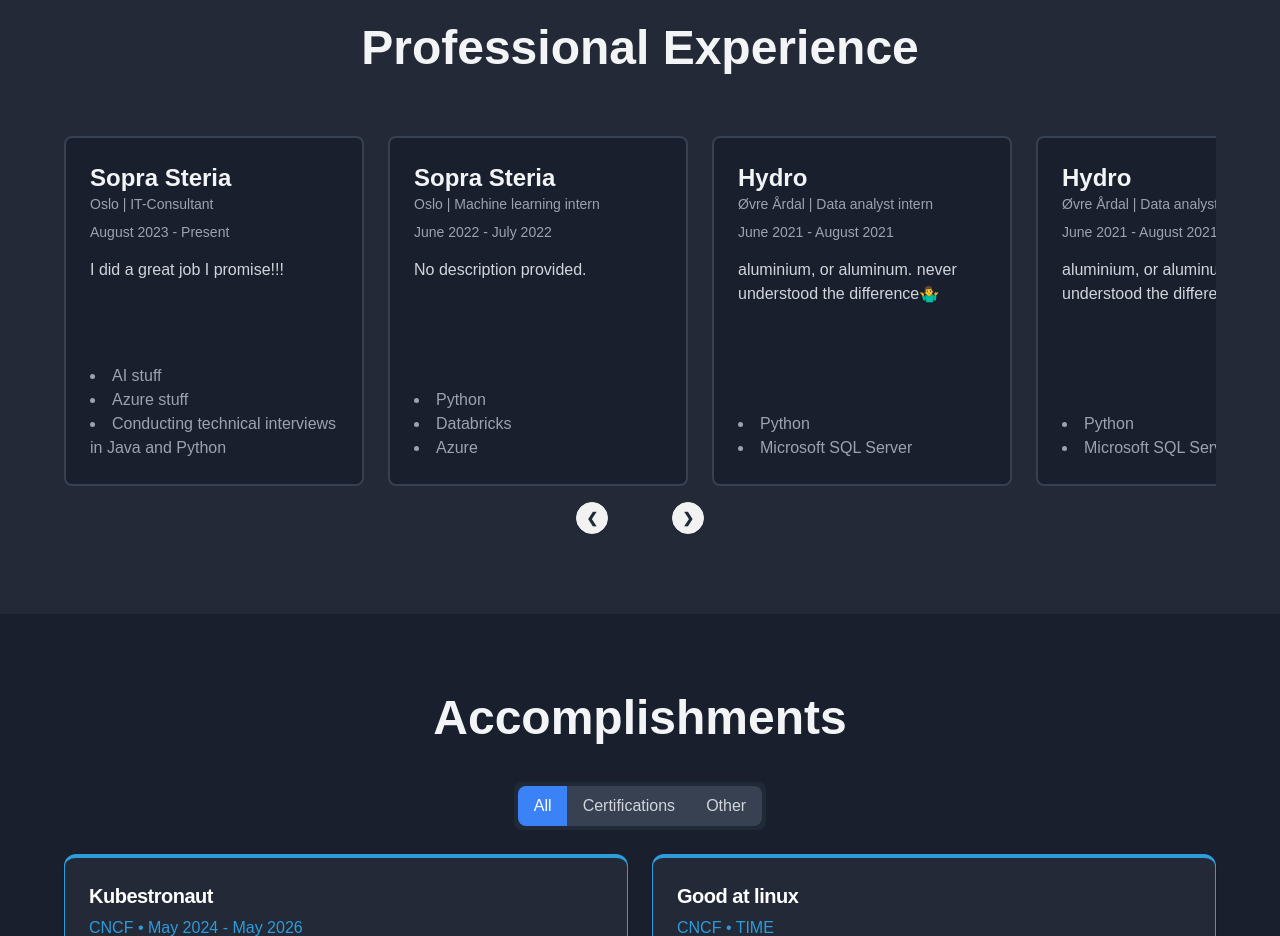
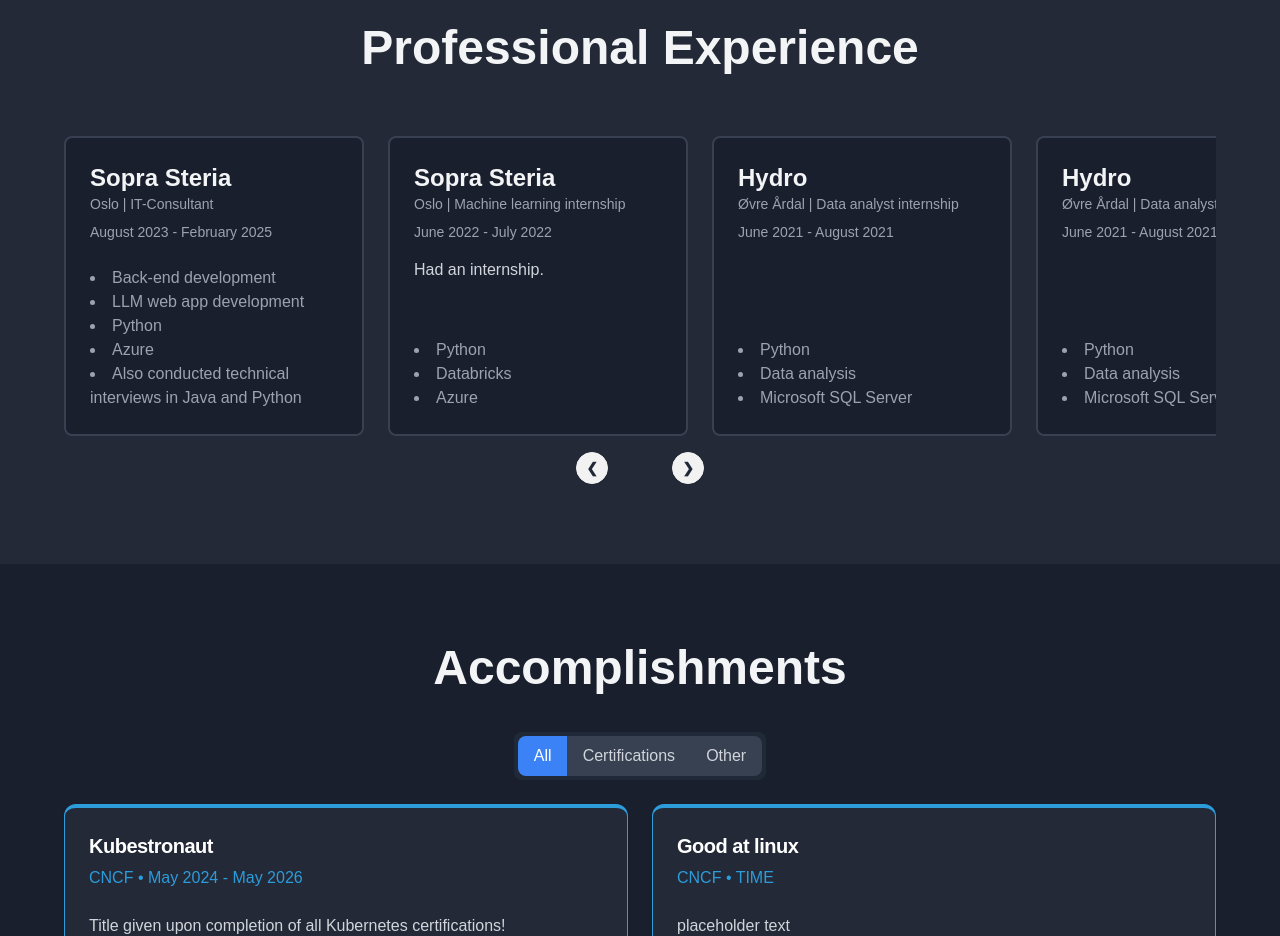
Before and after one commit to TheRealArmon/armon_portfolio, a Next.js app: page / in a window 1280 px wide. Shown: the part 1700-2636 px from the top of the page. Built offline with nearby package versions, Linux system fonts and the light colour scheme.

Commit message:
finished experiences

```diff
--- a/components/ExperienceItem.tsx
+++ b/components/ExperienceItem.tsx
@@ -1,55 +1,39 @@
-import { MapPin } from 'lucide-react'
+import { MapPin } from "lucide-react";
 
 interface ExperienceItemProps {
-  number: number
-  company: string
-  location: string
-  position: string
-  date: string
-  description?: string
-  responsibilities?: string[]
+  company: string;
+  location: string;
+  position: string;
+  date: string;
+  description?: string;
+  showDescription: boolean;
+  responsibilities: string[];
 }
 
 export function ExperienceItem({
-  number,
   company,
   location,
   position,
   date,
   description,
-  responsibilities
+  showDescription,
+  responsibilities,
 }: ExperienceItemProps) {
   return (
-    <div className="relative">
-      <div className="flex">
-        <div className="flex-shrink-0">
-          <div className="w-14 h-14 bg-[#2D9CDB] rounded-full flex items-center justify-center text-xl font-bold">
-            {number}
-          </div>
-        </div>
-        <div className="ml-8">
-          <h3 className="text-[#2D9CDB] text-xl font-semibold">{company}</h3>
-          <div className="flex items-center gap-2 text-gray-400 mb-2">
-            <MapPin className="w-4 h-4" />
-            <span>{location}</span>
-          </div>
-          <h4 className="text-xl mb-1">{position}</h4>
-          <p className="text-gray-400">{date}</p>
-          {description && (
-            <p className="text-gray-300 my-2">{description}</p>
-          )}
-          {responsibilities && responsibilities.length > 0 && (
-            <div className="mt-4">
-              <p className="text-gray-400 font-medium mb-2">Responsibilites:</p>
-              <ul className="list-disc list-inside text-gray-300 space-y-1">
-                {responsibilities.map((responsibility, index) => (
-                  <li key={index}>{responsibility}</li>
-                ))}
-              </ul>
-            </div>
-          )}
-        </div>
+    <div className="bg-[#1a1f2e] rounded-lg p-6 border-2 border-gray-700 w-[300px] min-h-[300px] flex flex-col justify-between">
+      <div>
+        <h3 className="text-2xl font-bold">{company}</h3>
+        <p className="text-gray-400 text-sm mb-2">
+          {location} | {position}
+        </p>
+        <p className="text-gray-400 text-sm mb-4">{date}</p>
+        {showDescription && <p className="text-gray-300 mb-4">{description}</p>}
       </div>
+      <ul className="list-disc list-inside text-gray-400">
+        {responsibilities.map((item, idx) => (
+          <li key={idx}>{item}</li>
+        ))}
+      </ul>
     </div>
-  )
+  );
 }
--- a/components/ExperiencesSection.tsx
+++ b/components/ExperiencesSection.tsx
@@ -8,82 +8,52 @@
       company: "Sopra Steria",
       location: "Oslo",
       position: "IT-Consultant",
-      date: "August 2023 - Present",
-      description: "I did a great job I promise!!!",
+      date: "August 2023 - February 2025",
+      description:
+        "Did back-end work for a start-up for half a year, then worked with creating AI applications for various customers.",
+      showDescription: false,
       responsibilities: [
-        "AI stuff",
-        "Azure stuff",
-        "Conducting technical interviews in Java and Python",
+        "Back-end development",
+        "LLM web app development",
+        "Python",
+        "Azure",
+        "Also conducted technical interviews in Java and Python",
       ],
     },
     {
       company: "Sopra Steria",
       location: "Oslo",
-      position: "Machine learning intern",
+      position: "Machine learning internship",
       date: "June 2022 - July 2022",
+      description: "Had an internship.",
+      showDescription: true,
       responsibilities: ["Python", "Databricks", "Azure"],
     },
     {
       company: "Hydro",
       location: "Øvre Årdal",
-      position: "Data analyst intern",
+      position: "Data analyst internship",
       date: "June 2021 - August 2021",
-      description: "aluminium, or aluminum. never understood the difference🤷‍♂️",
-      responsibilities: ["Python", "Microsoft SQL Server"],
+      description: "Had another internship🤷‍♂️",
+      showDescription: false,
+      responsibilities: ["Python", "Data analysis", "Microsoft SQL Server"],
     },
     {
       company: "Hydro",
       location: "Øvre Årdal",
-      position: "Data analyst intern",
+      position: "Data analyst internship",
       date: "June 2021 - August 2021",
-      description: "aluminium, or aluminum. never understood the difference🤷‍♂️",
-      responsibilities: ["Python", "Microsoft SQL Server"],
+      description: "Had another internship🤷‍♂️",
+      showDescription: false,
+      responsibilities: ["Python", "Data analysis", "Microsoft SQL Server"],
     },
     {
       company: "Hydro",
       location: "Øvre Årdal",
-      position: "Data analyst intern",
+      position: "Data analyst internship",
       date: "June 2021 - August 2021",
-      description: "aluminium, or aluminum. never understood the difference🤷‍♂️",
-      responsibilities: ["Python", "Microsoft SQL Server"],
-    },
-    {
-      company: "Sopra Steria",
-      location: "Oslo",
-      position: "Machine learning intern",
-      date: "June 2022 - July 2022",
-      responsibilities: ["Python", "Databricks", "Azure"],
-    },
-    {
-      company: "Sopra Steria",
-      location: "Oslo",
-      position: "Machine learning intern",
-      date: "June 2022 - July 2022",
-      responsibilities: ["Python", "Databricks", "Azure"],
-    },
-    {
-      company: "Sopra Steria",
-      location: "Oslo",
-      position: "IT-Consultant",
-      date: "August 2023 - Present",
-      description: "I did a great job I promise!!!",
-      responsibilities: [
-        "AI stuff",
-        "Azure stuff",
-        "Conducting technical interviews in Java and Python",
-      ],
-    },
-    {
-      company: "Sopra Steria",
-      location: "Oslo",
-      position: "IT-Consultant",
-      date: "August 2023 - Present",
-      description: "I did a great job I promise!!!",
-      responsibilities: [
-        "AI stuff",
-        "Azure stuff",
-        "Conducting technical interviews in Java and Python",
-      ],
+      description: "Had another internship🤷‍♂️",
+      responsibilities: ["Python", "Data analysis", "Microsoft SQL Server"],
     },
   ];
 
@@ -99,27 +69,9 @@
             {experiences.map((experience, index) => (
               <div
                 key={index}
-                className="carousel-item flex-shrink-0 snap-center w-[300px] flex justify-center"
+                className="carousel-item flex-shrink-0 snap-center flex justify-center"
               >
-                <div className="bg-[#1a1f2e] rounded-lg p-6 border-2 border-gray-700 w-[300px] h-[350px] flex flex-col justify-between">
-                  <div>
-                    <h3 className="text-2xl font-bold">{experience.company}</h3>
-                    <p className="text-gray-400 text-sm mb-2">
-                      {experience.location} | {experience.position}
-                    </p>
-                    <p className="text-gray-400 text-sm mb-4">
-                      {experience.date}
-                    </p>
-                    <p className="text-gray-300 mb-4">
-                      {experience.description || "No description provided."}
-                    </p>
-                  </div>
-                  <ul className="list-disc list-inside text-gray-400">
-                    {experience.responsibilities.map((item, idx) => (
-                      <li key={idx}>{item}</li>
-                    ))}
-                  </ul>
-                </div>
+                <ExperienceItem key={index} {...experience} />
               </div>
             ))}
           </div>
```
